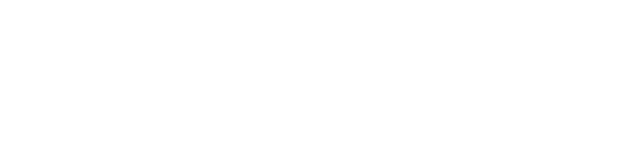
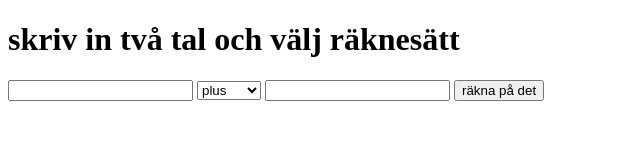
Before and after one commit to GamerShabandari/rakna_pa_det, a plain HTML site: page index.html in a window 1280 px wide. Shown: the whole page, without its empty margins (0-640 px from the left). Drawn offline with Linux system fonts and the light colour scheme.

Commit message:
fixat det mesta förutom räkneval

```diff
--- a/index.html
+++ b/index.html
@@ -9,6 +9,18 @@
     <script src="script.js" defer></script>
 </head>
 <body>
+    <div>
+        <h1>skriv in två tal och välj räknesätt</h1>
+        <input type="number" id="firstNumber">
+        <select id="raknesatt">
+            <option value="+">plus</option>
+            <option value="-">minus</option>
+            <option value="/">delat</option>
+            <option value="*">gånger</option>
+          </select>
+        <input type="number" id="secondNumber">
+        <button id="myBtn">räkna på det</button>
+    </div>
 
 </body>
 </html>
--- a/script.js
+++ b/script.js
@@ -1 +1,15 @@
-console.log("hejhejhej");
+
+
+let firstNumber = document.getElementById("firstNumber");
+
+let secondNumber = document.getElementById("secondNumber");
+
+let raknesatt = document.getElementById("raknesatt");
+
+
+myBtn.addEventListener ("click" , function(){
+
+    let summa = Number(firstNumber.value) + Number(secondNumber.value);
+    console.log(summa);
+
+});
```
